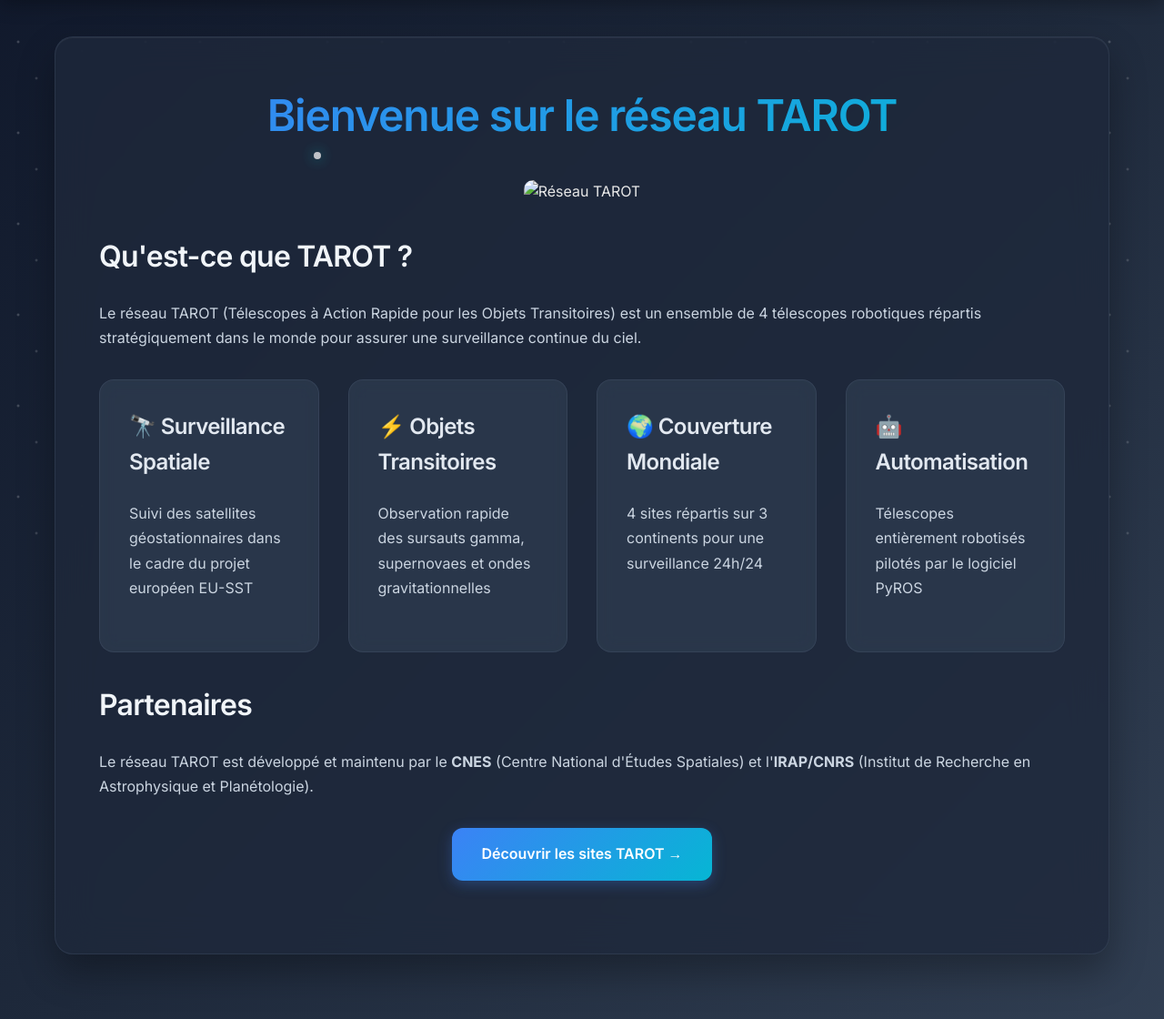
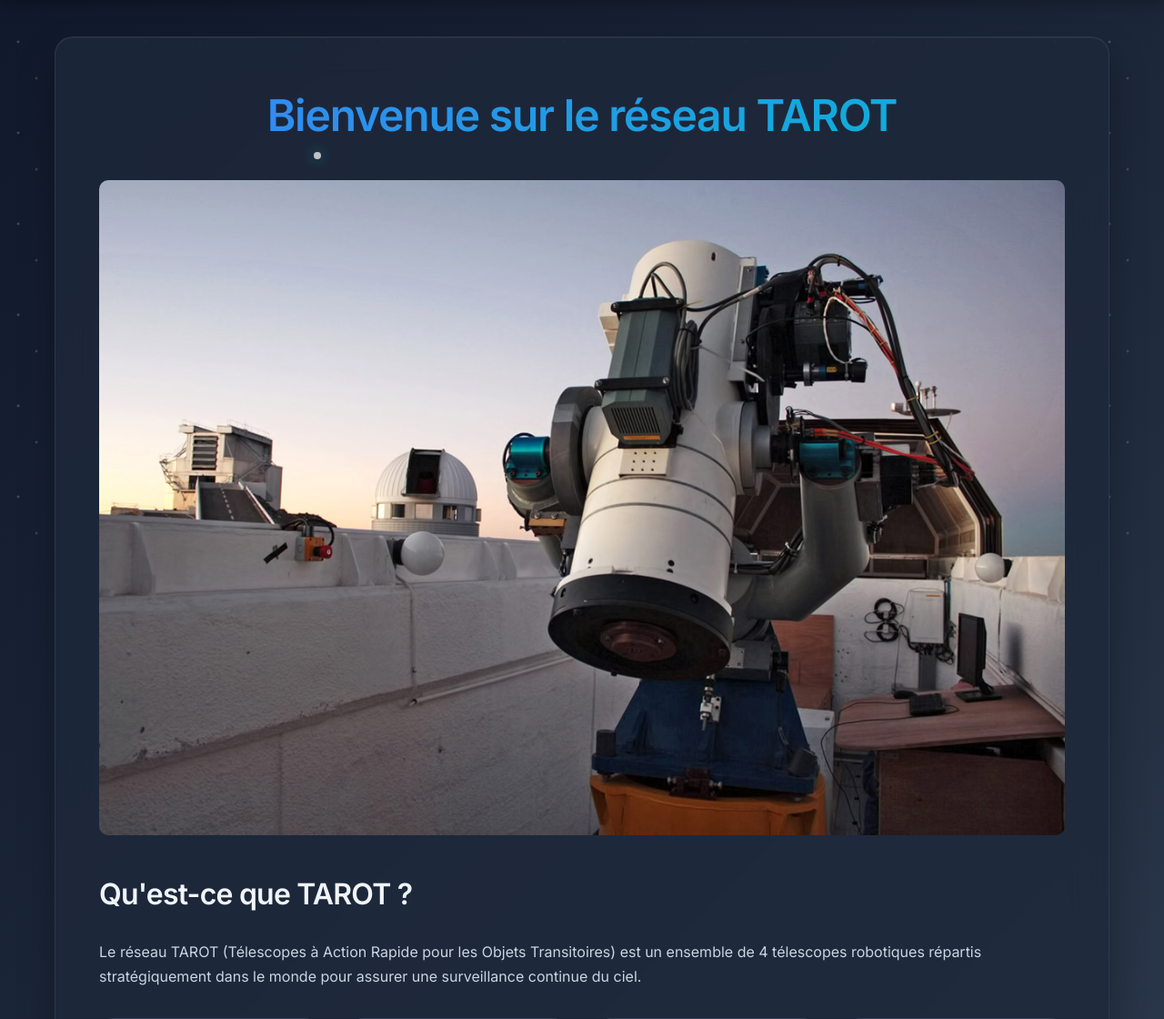
Before and after one commit to YoussefELKALLOUBI/tarot-presentation, a Django app: page / in a window 1280 px wide. Shown: the part 184-1304 px from the top of the page at 91% size. Run offline with Django 3.2, Linux system fonts and the light colour scheme; some libraries are stand-ins or nearby versions.

Commit message:
Add a picture

```diff
--- a/presentation/templates/presentation/home.html
+++ b/presentation/templates/presentation/home.html
@@ -1,10 +1,11 @@
 {% extends 'presentation/base.html' %}
+{% load static %}
 
 {% block content %}
 <h1>Bienvenue sur le réseau TAROT</h1>
 
 <div style="text-align: center; margin: 2rem 0;">
-    <img src="https://via.placeholder.com/600x300/334155/ffffff?text=Réseau+TAROT" alt="Réseau TAROT" style="max-width: 100%; height: auto; border-radius: 10px;">
+    <img src="{% static 'presentation/images/tarot_telescope.jpg' %}" alt="Réseau TAROT" style="max-width: 100%; height: auto; border-radius: 10px;">
 </div>
 
 <h2>Qu'est-ce que TAROT ?</h2>
--- a/tarot_project/settings.py
+++ b/tarot_project/settings.py
@@ -119,6 +119,9 @@
 # https://docs.djangoproject.com/en/3.2/howto/static-files/
 
 STATIC_URL = '/static/'
+STATICFILES_DIRS = [
+    BASE_DIR / "static",
+]
 
 # Default primary key field type
 # https://docs.djangoproject.com/en/3.2/ref/settings/#default-auto-field
```
Also changed, not shown: presentation/static/presentation/images/tarot_telescope.jpg (added).
